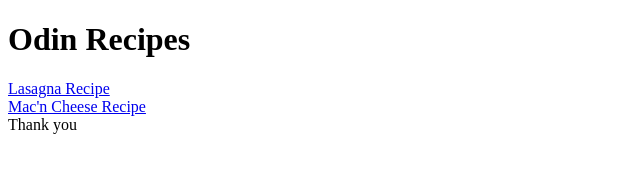
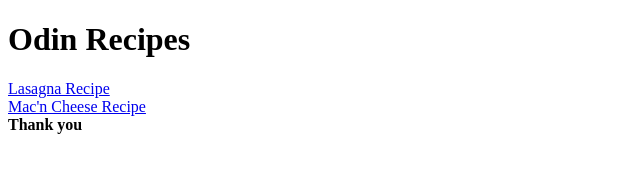
Before and after one commit to shahmeerxkhan/odin-recipes, a plain HTML site: page index.html in a window 1280 px wide. Shown: the full height of the page, 0-640 px from the left. Drawn offline with Linux system fonts and the light colour scheme.

Commit message:
updated css file

```diff
--- a/style.css
+++ b/style.css
@@ -1,3 +1,3 @@
-div.bold-text {
+div {
     font-weight: 700;
 }
```
